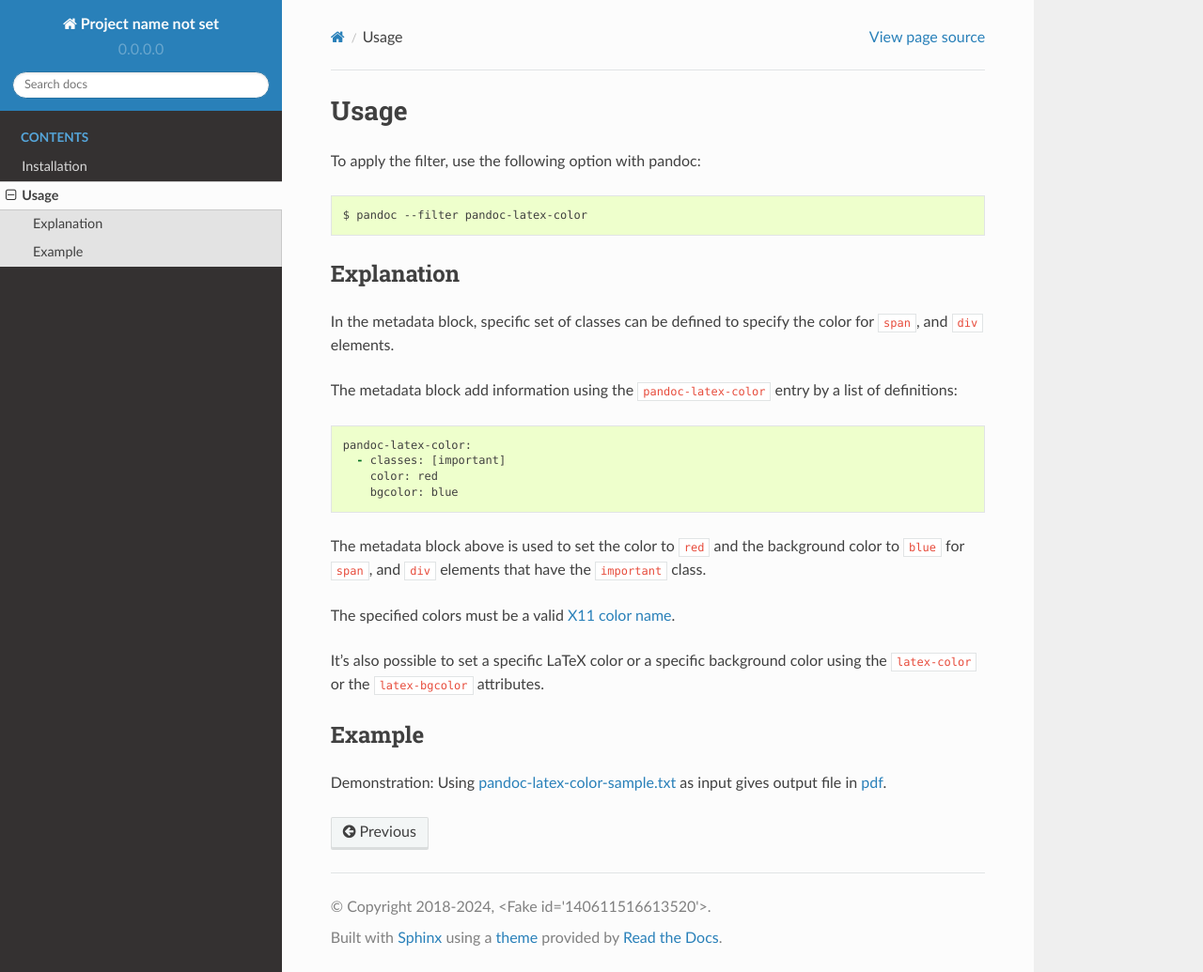
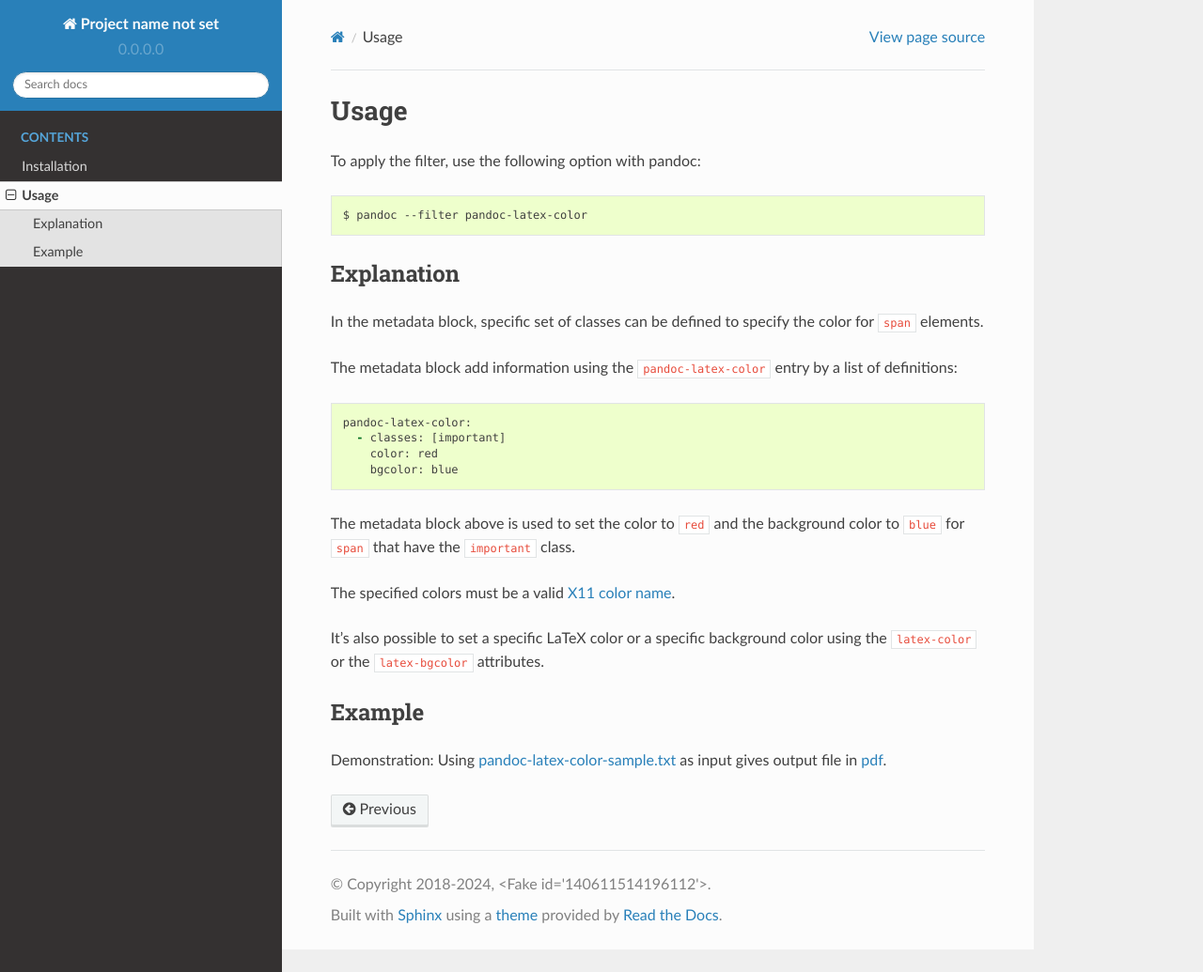
Before and after one commit to chdemko/pandoc-latex-color, a Sphinx documentation site: the page built from docs/usage.md, in a window 1280 px wide and 1035 px high. Shown: the whole window at 94% size. Built offline with Sphinx 7.4.7 and the Read the Docs theme 2.0.0, drawn with Linux system fonts in a browser that asks for light colours; the version number is read from the project's files by our own code.

Commit message:
Suppress div support

```diff
--- a/docs/usage.md
+++ b/docs/usage.md
@@ -10,9 +10,11 @@ $ pandoc --filter pandoc-latex-color
 Explanation
 -----------
 
-In the metadata block, specific set of classes can be defined to specify the color for `span`, and `div` elements.
+In the metadata block, specific set of classes can be defined to specify
+the color for `span` elements.
 
-The metadata block add information using the `pandoc-latex-color` entry by a list of definitions:
+The metadata block add information using the `pandoc-latex-color` entry
+by a list of  definitions:
 
 ~~~markdown
 pandoc-latex-color:
@@ -21,16 +23,21 @@ pandoc-latex-color:
     bgcolor: blue
 ~~~
 
-The metadata block above is used to set the color to `red` and the background color to `blue` for `span`, and `div` elements that have the `important` class.
+The metadata block above is used to set the color to `red` and
+the background color to `blue` for `span` that have the `important`
+class.
 
 The specified colors must be a valid [X11 color name](https://www.w3.org/TR/css-color-3/#svg-color).
 
-It's also possible to set a specific LaTeX color or a specific background color using the `latex-color` or the `latex-bgcolor` attributes.
+It's also possible to set a specific LaTeX color or a specific
+background color using the `latex-color` or
+the `latex-bgcolor` attributes.
 
 Example
 -------
 
-Demonstration: Using [pandoc-latex-color-sample.txt] as input gives output file in [pdf].
+Demonstration: Using [pandoc-latex-color-sample.txt] as input
+gives output file in [pdf].
 
 [pandoc-latex-color-sample.txt]: https://raw.githubusercontent.com/chdemko/pandoc-latex-color/develop/docs/images/pandoc-latex-color-sample.txt
 [pdf]: https://raw.githubusercontent.com/chdemko/pandoc-latex-color/develop/docs/images/pandoc-latex-color-sample.pdf
```
Also changed, not shown: README.md (+13 -5 lines), docs/images/pandoc-latex-color-sample.txt (+2 -5 lines), pandoc_latex_color/__init__.py (added, +10 -0 lines), 4 other files.
